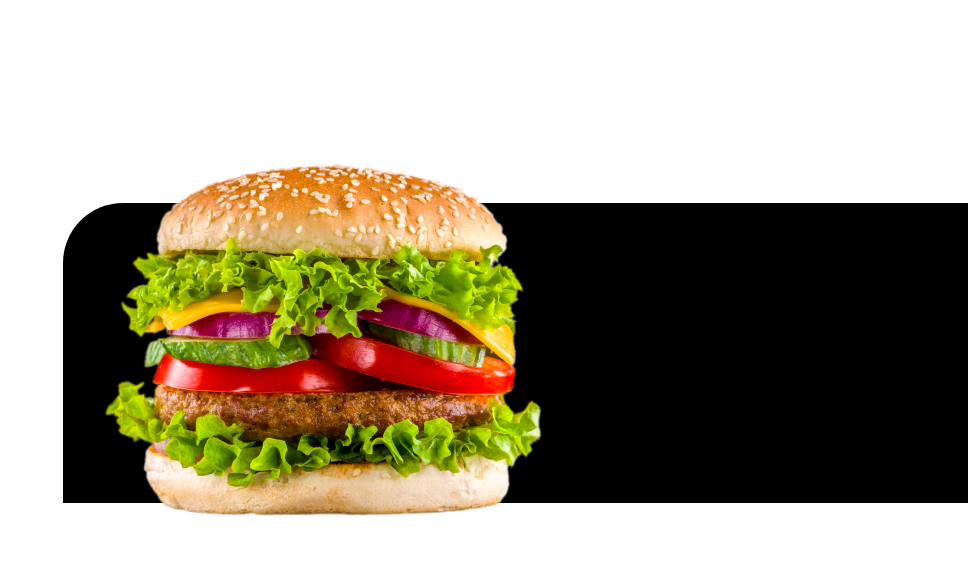
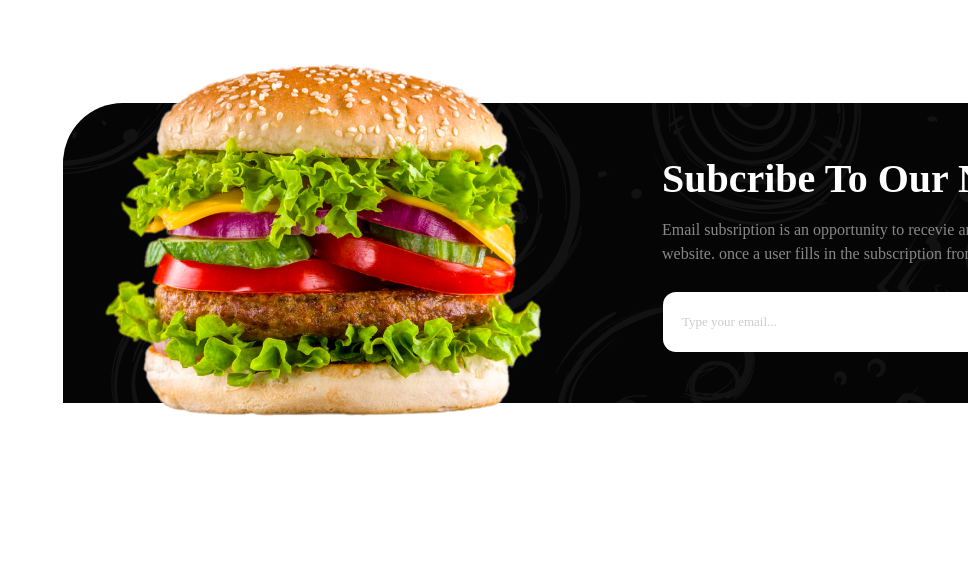
Before and after one commit to Nym-0s/Module-1-work, a plain HTML site: page index.html in a window 1280 px wide. Shown: the part 97-663 px from the top of the page, without its empty margins (312-1280 px from the left). Drawn offline with Linux system fonts and the light colour scheme; a web font is replaced by a local one.

Commit message:
Complit module task I guess...

```diff
--- a/index.html
+++ b/index.html
@@ -5,41 +5,147 @@
     <meta http-equiv="X-UA-Compatible" content="IE=edge">
     <meta name="viewport" content="width=device-width, initial-scale=1.0">
     <title>Module task</title>
+    <link href="https://fonts.cdnfonts.com/css/product-sans" rel="stylesheet">
     <style>
-        #background{
+        .background{
             position: absolute;
             width: 1920px;
             height: 500px;
             left: 0px;
-            top: 200px;
+            top: 100px;
             background-color: #ffffff;
         }
 
-        #rectangle{
+        .rectangle{
         position: absolute;
         width: 1170px;
         height: 300px;
         left: 375px;
-        top: 300px;
-
-        background: #000000;
+        top: 100px;
+        background: url(269.png);
         border-radius: 60px 0px;
         }
 
-        #BR{
+        .BR{
             position: absolute;
             width: 460px;
             height: 460px;
             left: 408px;
-            top: 200px;
+            /* top: 100px; */
             background: url(hamburger-veggie-burger.png)
         }
+
+        .title{
+            position: absolute;
+            width: 504px;
+            height: 49px;
+            left: 974px;
+            top: 151px;
+            font-family: 'Product Sans';
+            font-style: normal;
+            font-weight: 700;
+            font-size: 40px;
+            line-height: 49px;
+
+            /* identical to box height */
+            color: #FFFFFF;
+        }
+
+        .text{
+            position: absolute;
+            width: 500px;
+            height: 45px;
+            left: 974px;
+            top: 215px;
+
+            font-family: 'Product Sans';
+            font-style: normal;
+            font-weight: 400;
+            font-size: 16px;
+            line-height: 150%;
+            /* or 24px */
+            color: #888888;
+        }
+
+        .subcribeBox{
+            position: absolute;
+            width: 500px;
+            height: 60px;
+            left: 975px;
+            top: 289px;
+        }
+
+        .button1{
+            position: absolute;
+            width: 120px;
+            height: 50px;
+            left: 375px;
+            top: 5px;
+            background: #F16214;
+            border-radius: 13px;
+        }
+
+        .button1Text{
+            position: absolute;
+            width: 76px;
+            height: 24px;
+            top: 13px;
+            left: 22px;
+            font-family: 'Product Sans';
+            font-style: normal;
+            font-weight: 700;
+            font-size: 16px;
+            line-height: 150%;
+            /* identical to box height, or 24px */
+            color: #FFFFFF;
+        }
+
+        .button2{
+            position: absolute;
+            width: 500px;
+            height: 60px;
+            /* left: 975px;
+            top: 289px; */
+            background: #FFFFFF;
+            border-radius: 13px;
+        }
+
+        .button2Text{
+            position: absolute;
+            width: 98px;
+            height: 20px;
+            left: 19px;
+            top: 20px;
+            font-family: 'Product Sans';
+            font-style: normal;
+            font-weight: 400;
+            font-size: 13px;
+            line-height: 150%;
+            /* identical to box height, or 20px */
+            color: #CCCCCC;
+        }
+
     </style>
 </head>
 <body>
-    <div id="background"></div>
-    <div id="rectangle"></div>
-    <div id="BR"></div>
+    <div class="background">
+        <div class="rectangle"></div>
+        <div class="BR"></div>
+        <div class="title">Subcribe To Our Newsletter</div>
+        <div class="text">Email subsription is an opportunity to recevie an interting newsletter from a website. once a user fills in the subscription from on a website.</div>
+        <div class="subcribeBox">
+            <div class="button2">
+                <div class="button2Text">
+                    Type your email...
+                </div>
+            </div>
+            <div class="button1">
+                <div class="button1Text">
+                    SUBCRIBE
+                </div>
+            </div>
+        </div>
+    </div>
 
 </body>
 </html>
```
